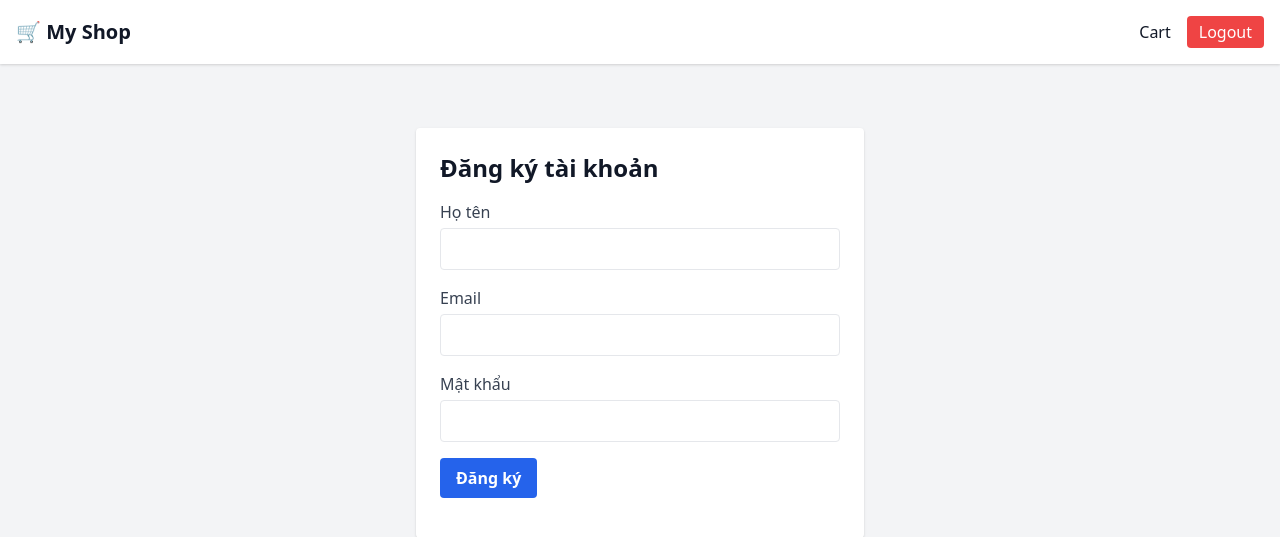
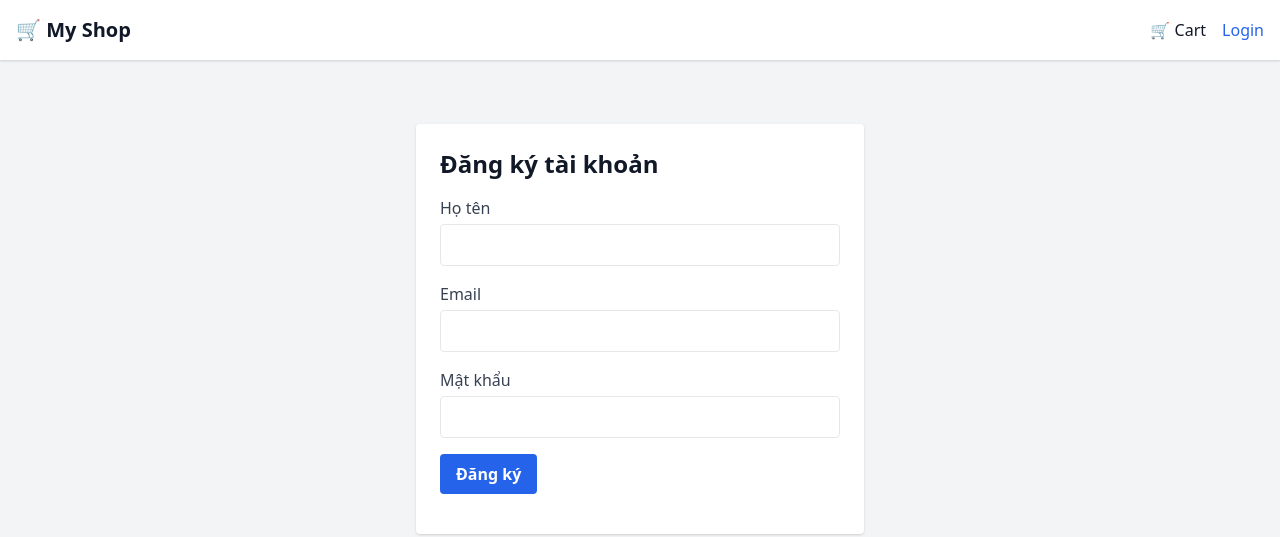
Before and after one commit to truongthuanr/StoreManagement, a FastAPI app: page /register in a window 1280 px wide. Shown: the top 537 px of the page. Run offline with FastAPI, Linux system fonts and the light colour scheme; some libraries are stand-ins or nearby versions.

Commit message:
show authenticated user

```diff
--- a/templates/base.html
+++ b/templates/base.html
@@ -11,11 +11,14 @@
     <a href="/" class="text-xl font-bold">🛒 My Shop</a>
 
     <div class="flex items-center space-x-4">
-      <a href="/cart" class="hover:underline">Cart</a>
-      <a href="/logout"
-         class="bg-red-500 text-white px-3 py-1 rounded hover:bg-red-600 transition">
-         Logout
-      </a>
+      <a href="/cart" class="hover:underline">🛒 Cart</a>
+
+      {% if user %}
+        <span class="text-gray-600">👤 {{ user.name }}</span>
+        <a href="/logout" class="bg-red-500 text-white px-3 py-1 rounded hover:bg-red-600 transition">Logout</a>
+      {% else %}
+        <a href="/login" class="text-blue-600 hover:underline">Login</a>
+      {% endif %}
     </div>
   </nav>
 
```
